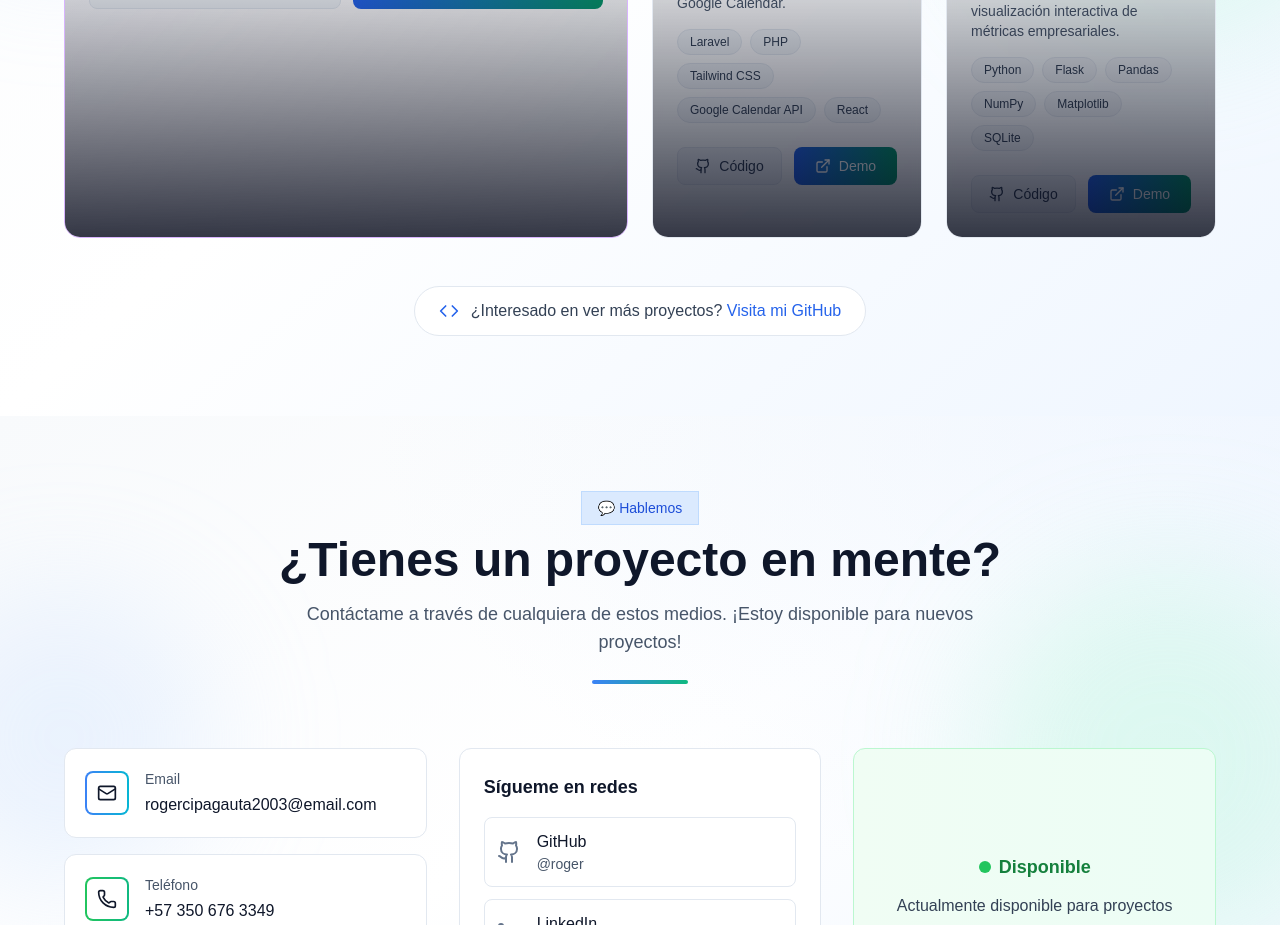
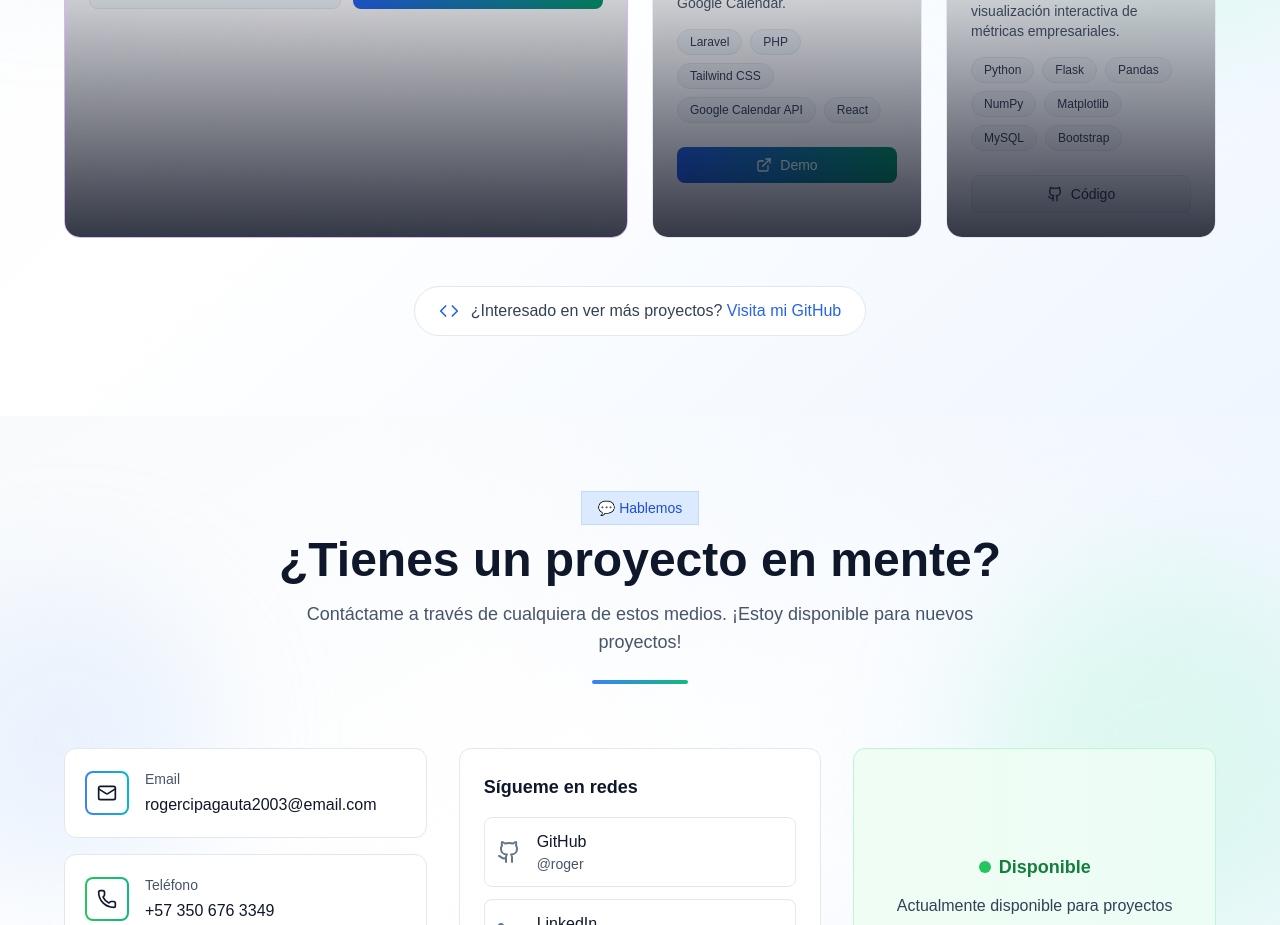
Before and after one commit to RogerCipa7/portafolio-react, a React (Vite) app: page / in a window 1280 px wide. Shown: the part 5160-6085 px from the top of the page. Built offline with nearby package versions, Linux system fonts and the light colour scheme.

Commit message:
Modify project links and tags in Projects component
Updated project details by removing GitHub and live links for some projects, and modified tags for one project.

```diff
--- a/src/components/Projects.jsx
+++ b/src/components/Projects.jsx
@@ -15,7 +15,7 @@ function Projects() {
       title: "PURASER - Limpieza Láser",
       description: "Sitio web corporativo para empresa colombiana especializada en limpieza láser de precisión industrial, con sistema de agendamiento de citas integrado a Google Calendar.",
       tags: ["Laravel", "PHP", "Tailwind CSS", "Google Calendar API", "React"],
-      github: "https://github.com/RogerCipa7/puraser-website",
+      github: null,
       live: "https://puraser.com.co",
       image: "https://images.unsplash.com/photo-1581091226033-d5c48150dbaa?ixlib=rb-4.0.3&auto=format&fit=crop&w=800&q=80",
       featured: false
@@ -23,9 +23,9 @@ function Projects() {
     {
       title: "Dashboard de Análisis de Ventas Automotrices",
       description: "Plataforma web para gestión integral de ventas automotrices con procesamiento ETL automático, limpieza de datos y visualización interactiva de métricas empresariales.",
-      tags: ["Python", "Flask", "Pandas", "NumPy", "Matplotlib", "SQLite"],
+      tags: ["Python", "Flask", "Pandas", "NumPy", "Matplotlib", "MySQL", "Bootstrap"],
       github: "https://github.com/RogerCipa7/-Dashboard-de-Analisis-de-Ventas-Automotrices",
-      live: "https://dashboard-ventas-automotrices.vercel.app",
+      live: null,
       image: "https://images.unsplash.com/photo-1503376780353-7e6692767b70?ixlib=rb-4.0.3&auto=format&fit=crop&w=800&q=80",
       featured: false
     }
@@ -111,6 +111,7 @@ function Projects() {
 
                 {/* Action Buttons */}
                 <div className="flex gap-3">
+                  {project.github && (
                     <a
                       href={project.github}
                       target="_blank"
@@ -121,6 +122,8 @@ function Projects() {
                       <Github className="w-4 h-4" aria-hidden="true" />
                       <span className="text-sm font-medium">Código</span>
                     </a>
+                  )}
+                  {project.live && (
                     <a
                       href={project.live}
                       target="_blank"
@@ -131,6 +134,7 @@ function Projects() {
                       <ExternalLink className="w-4 h-4" aria-hidden="true" />
                       <span className="text-sm font-medium">Demo</span>
                     </a>
+                  )}
                 </div>
               </div>
             </div>
```
Lines whose indentation alone changed are shown as unchanged.
